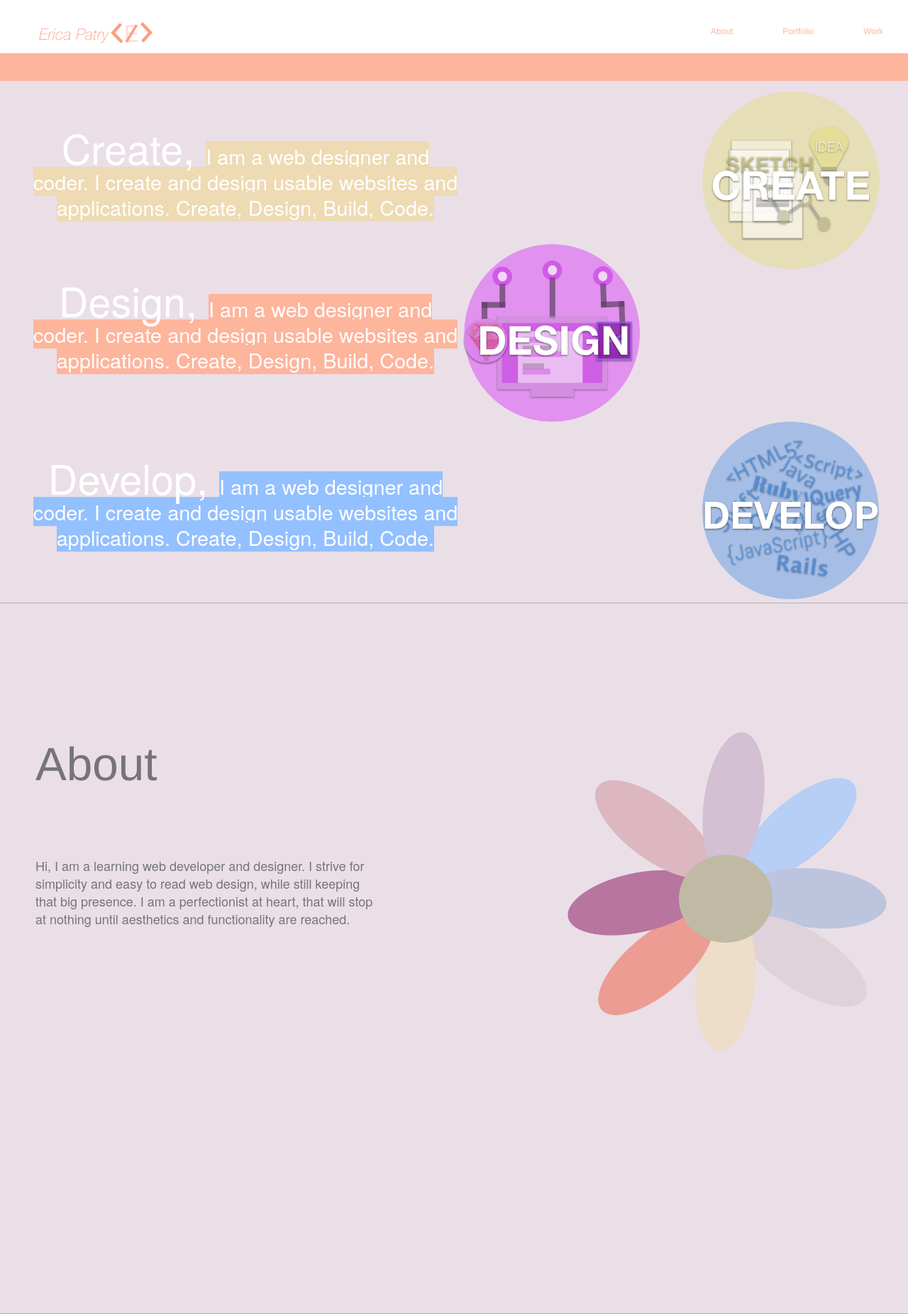
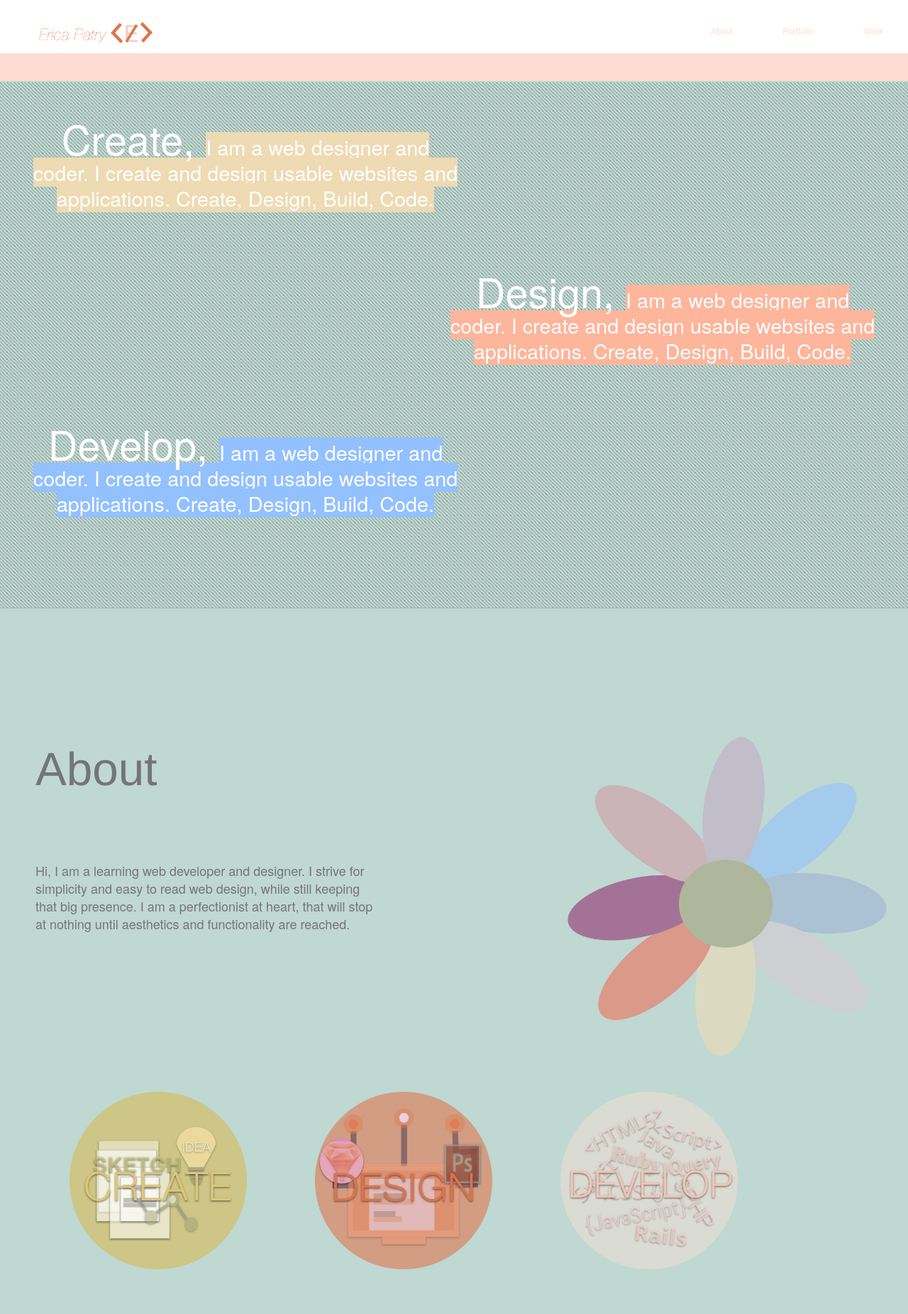
Before and after one commit to ericaptry/Portfolio-EP, a PHP site: page / in a window 1280 px wide. Shown: the top 1851 px of the page at 71% size. Run offline with PHP 8.4, Linux system fonts and the light colour scheme; some libraries are stand-ins or nearby versions.

Commit message:
Updated styling of the home and about page

```diff
--- a/index.html
+++ b/index.html
@@ -11,7 +11,7 @@
 <div id="main">
 	<div id="nav-bar">
 				<ul>
-					<a href="\"><img id="logo" style="float:left;padding:15px;" src="images/ep-logo-img.png" alt="Logo"></a>
+					<a href="#"><img id="logo" style="float:left;padding:15px;" src="images/EP_logo.png" alt="Logo"></a>
 					<li style="float:left;padding:15px;"></li>
   					<li style="float:right"><a href="#work">Work</a></li>
   					<li style="float:right"><a href="#portfolio">Portfolio</a></li>
@@ -32,9 +32,8 @@
 					Create, Design, Build, Code.
 					</span>
 				</p>
-				<img class="create" style="float:right;" src="images/create_circle.png" alt="Create" width="250" height="250">
 
-				<p id="headline2" style="opacity:1;float:left;width:50%;">
+				<p id="headline2" style="opacity:1;float:right;width:50%;">
 				<strong id="hi"> Design, </strong>
 					<span>I am a web designer and coder.
 					<br></br>
@@ -43,7 +42,6 @@
 					Create, Design, Build, Code.
 					</span>
 				</p>
-				<img class="design" style="float:left;" src="images/design_circle.png" alt="Design" width="250" height="250">
 
 				<p id="headline3" style="opacity:1;float:left;width:50%;">
 				<strong id="hi">Develop, </strong>
@@ -54,7 +52,6 @@
 					Create, Design, Build, Code.
 					</span>
 				</p>
-				<img class="develop" style="float:right;" src="images/develop_circle.png" alt="Develop" width="250" height="250">
 
 		</div>
 	</div>
@@ -69,9 +66,15 @@
 			Hi, I am a learning web developer and designer. I strive for simplicity and easy to read web design, while still keeping that big presence.
 			I am a perfectionist at heart, that will stop at nothing until aesthetics and functionality are reached.
 			</p>
+			</div>
+			<div id="designs">
+			<img class="create" style="float:left;" src="images/create_circle.png" alt="Create" width="250" height="250">
+			<img class="design" style="float:left;" src="images/design_circle.png" alt="Design" width="250" height="250">
+			<img class="develop" style="float:left;" src="images/develop_circle.png" alt="Develop" width="250" height="250">
+			</div>
 
-			</div>
     	</div>
+
 </div>
 
 	<div id="portfolio-page">
--- a/stylesheet.css
+++ b/stylesheet.css
@@ -1,7 +1,7 @@
 body {
     font-size: 1em;
     line-height: 1.4;
-    background-color: #EADFE7;
+    background-color: #bfd8d2;
     margin: 0;
 }
 
@@ -32,8 +32,11 @@
 }
 
 section#intro{
-margin-top: 15px;
-height: 720px;
+margin-top: 2px;
+height: 740px;
+background-image: url("images/background-img.png");
+background-repeat: repeat;
+
 
 }
 
@@ -245,7 +248,7 @@
 
 	#nav-bar li a {
     	display: block;
-    	color: #fdb59c;
+    	color: #fedcd2;
     	text-align: center;
     	padding: 20px 35px;
     	text-decoration: none;
@@ -274,7 +277,7 @@
 	#second-nav-bar{
   		display: block;
     	height: 40px;
-    	background-color: #fdb59c;
+    	background-color: #fedcd2;
     	border-radius: 0px;
     	left: 0px;
     	right: 0px;
@@ -297,7 +300,7 @@
 #portfolio-page{
 	border-top: 1px solid #b3b4b4;
 	height: 1000px;
-	background-color: #fdb59c;
+	background-color: #fedcd2;
 	position: relative;
 	}
 
@@ -363,6 +366,18 @@
 	float:left;
 
 	}
+ #designs{
+ 	display: block;
+	position: relative;
+	margin-top: 360px;
+ }
+ #designs img{
+
+	padding: 3em;
+	margin: 0 auto;
+
+
+}
 
  footer{
  	padding: 30px 0px;
```
Also changed, not shown: images/EP_logo.png, images/EP_logo2.png (deleted), images/background-img.png (added), images/create_circle.png, images/design_circle.png, images/develop_circle.png, images/email-icon.png, images/ep-logo-img.png (deleted), images/facebook-logo.png, images/facebook-logo2.png (deleted), images/github-logo.png.
